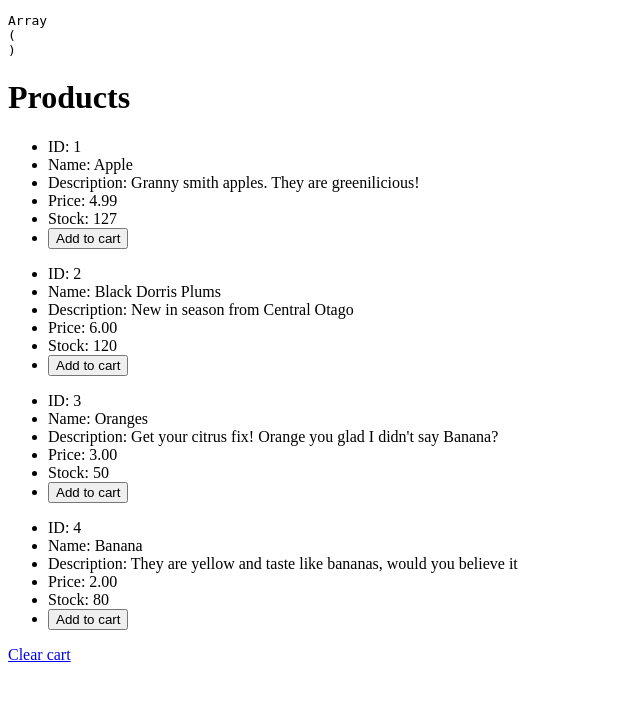
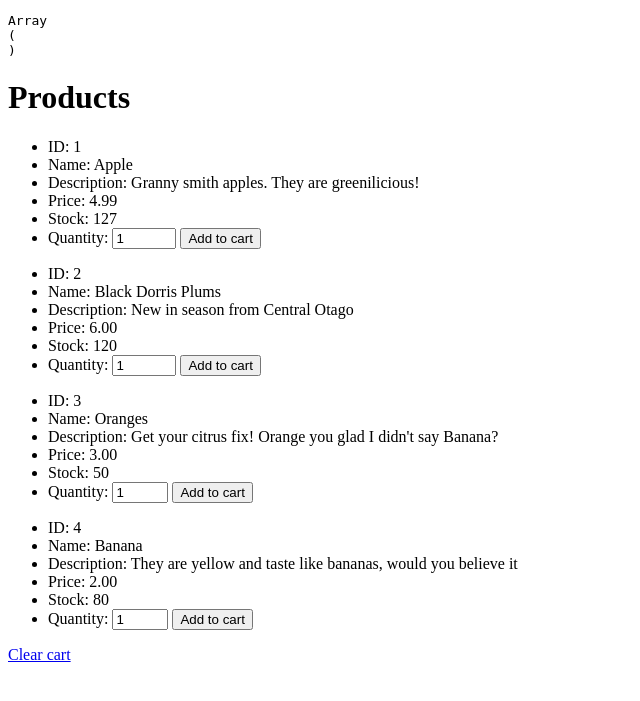
Before and after one commit to sarahkirby/shopping-cart, a PHP site: page / in a window 1280 px wide. Shown: the top 701 px of the page, without its empty margins (0-640 px from the left). Run offline with PHP 8.4, Linux system fonts and the light colour scheme; data comes from the database, SQL or seed files in the repository.

Commit message:
Update product cart funtionality

```diff
--- a/index.php
+++ b/index.php
@@ -25,7 +25,7 @@
     header('Location: index.php');
   }
 
-  // Did the User submit a form?
+  // Did the User submit a form? add to cart is name of submit form
   if (isset($_POST['add-to-cart'])) {
 
     // Find out the price of the product
@@ -42,15 +42,44 @@
     // Extract the data
     $result = $result->fetch_assoc();
 
+    $productFound = false;
+
+    // Loop over the cart an see if this product is added already
+    for ($i=0; $i < count($_SESSION['cart']); $i++) {
+
+      // Get the ID of the product in the cart. $i is single product with all infomation
+      $cartItemID = $_SESSION['cart'][$i]['id'];
+
+      // Get the ID of the product being added to the cart
+      $addItemID = $_POST['product-id'];
+
+      // If the two IDs match
+      if ($cartItemID == $addItemID) {
+
+        $_SESSION['cart'][$i]['quantity'] += $_POST['quantity'];
+        $productFound = true;
+
+      }
+
+    }
+
+    // If the product was not found in the cart. or (!$productFound)
+    if ($productFound == false) {
+
+
+
+
+
     // Add the item to the cart
     $_SESSION['cart'][] = [
       'id' => $_POST['product-id'],
       'name' => $_POST['name'],
       'description' => $_POST['description'],
-      'price' => $result['price']
-      ];
+      'price' => $result['price'],
+      'quantity' => $_POST['quantity']
+    ];
 
-
+    }
 
   }
 
@@ -71,7 +100,7 @@
   // Run the query
   $result = $dbc->query($sql);
 
-  // Loop over the result
+  // Loop over the result.
   while ($row = $result->fetch_assoc()) {
 
     // Include product template
--- a/templates/product.template.php
+++ b/templates/product.template.php
@@ -9,6 +9,8 @@
 			<input type="hidden" name="product-id" value="<?= $row['id']; ?>">
 			<input type="hidden" name="name" value="<?= $row['name']; ?>">
 			<input type="hidden" name="description" value="<?= $row['description']; ?>">
+			<label for="quantity">Quantity: </label>
+			<input type="number" name="quantity" id="quantity" value="1" step="1" min="1" max="<?= $row['stock']; ?>">
 			<input type="submit" name="add-to-cart" value="Add to cart">
 
 		</form>
```
